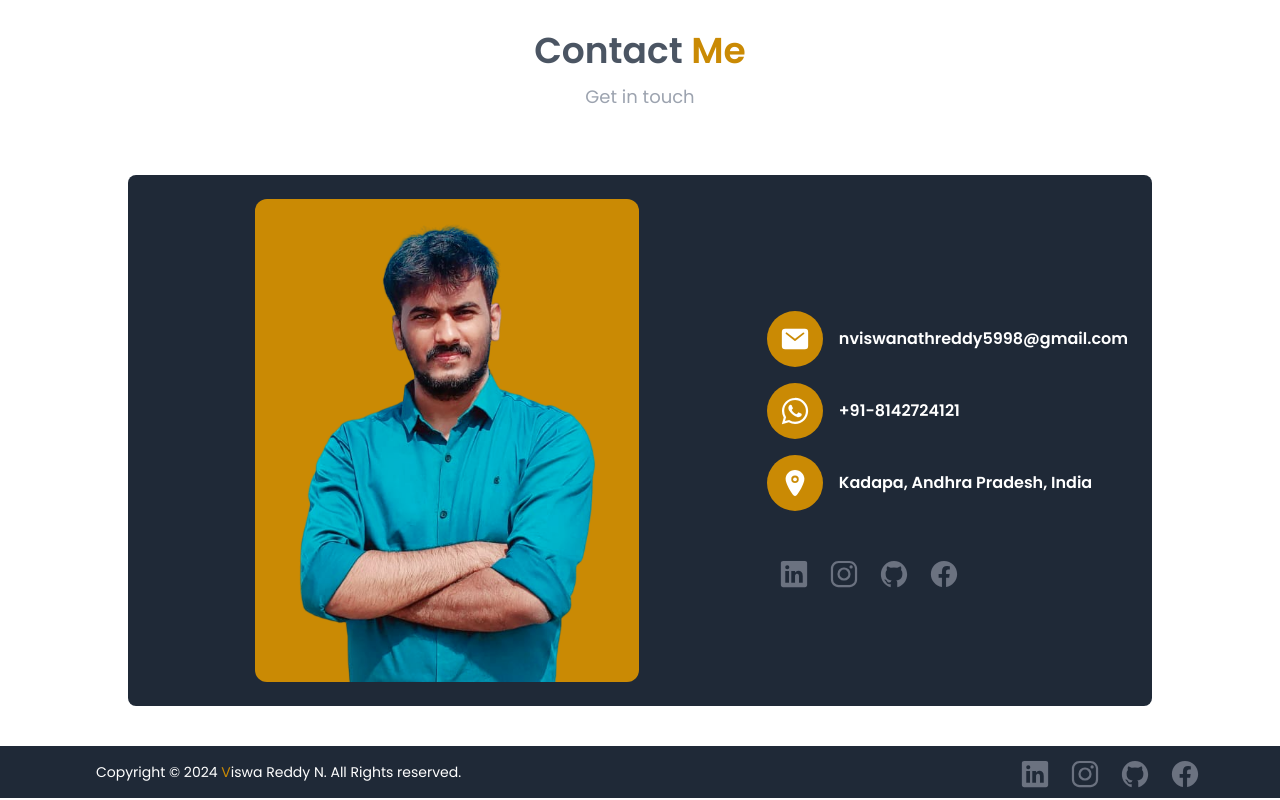
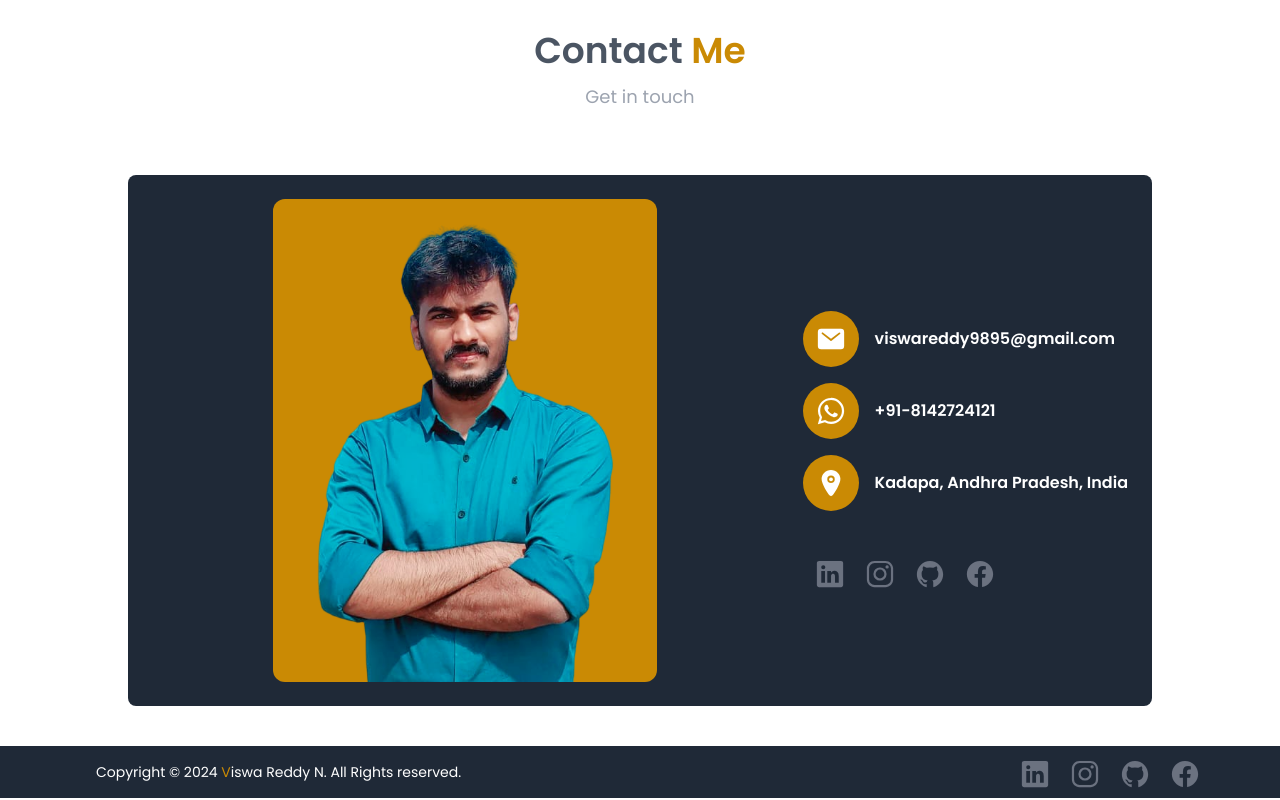
Before and after one commit to viswa1122/viswanath-portfolio, a React (Vite) app: page / in a window 1280 px wide. Shown: the part 4067-4867 px from the top of the page. Built offline with nearby package versions, Linux system fonts and the light colour scheme.

Commit message:
Update Contact.jsx

```diff
--- a/src/components/Contact.jsx
+++ b/src/components/Contact.jsx
@@ -4,7 +4,7 @@ import aboutImg from "../assets/images/viswa.png";
 
 const Contact = () => {
   const contact_info = [
-    { logo: "mail", text: "nviswanathreddy5998@gmail.com" },
+    { logo: "mail", text: "viswareddy9895@gmail.com" },
     { logo: "logo-whatsapp", text: "+91-8142724121" },
     {
       logo: "location",
```
